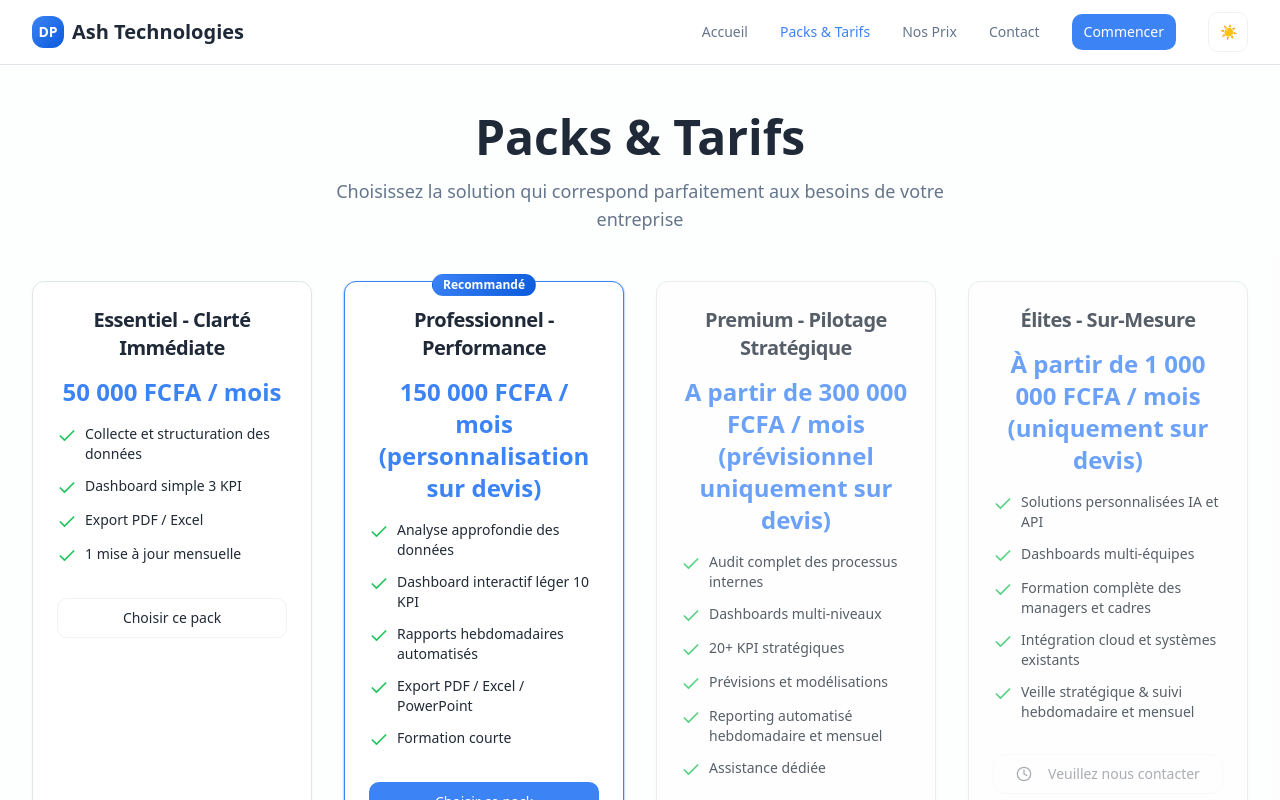
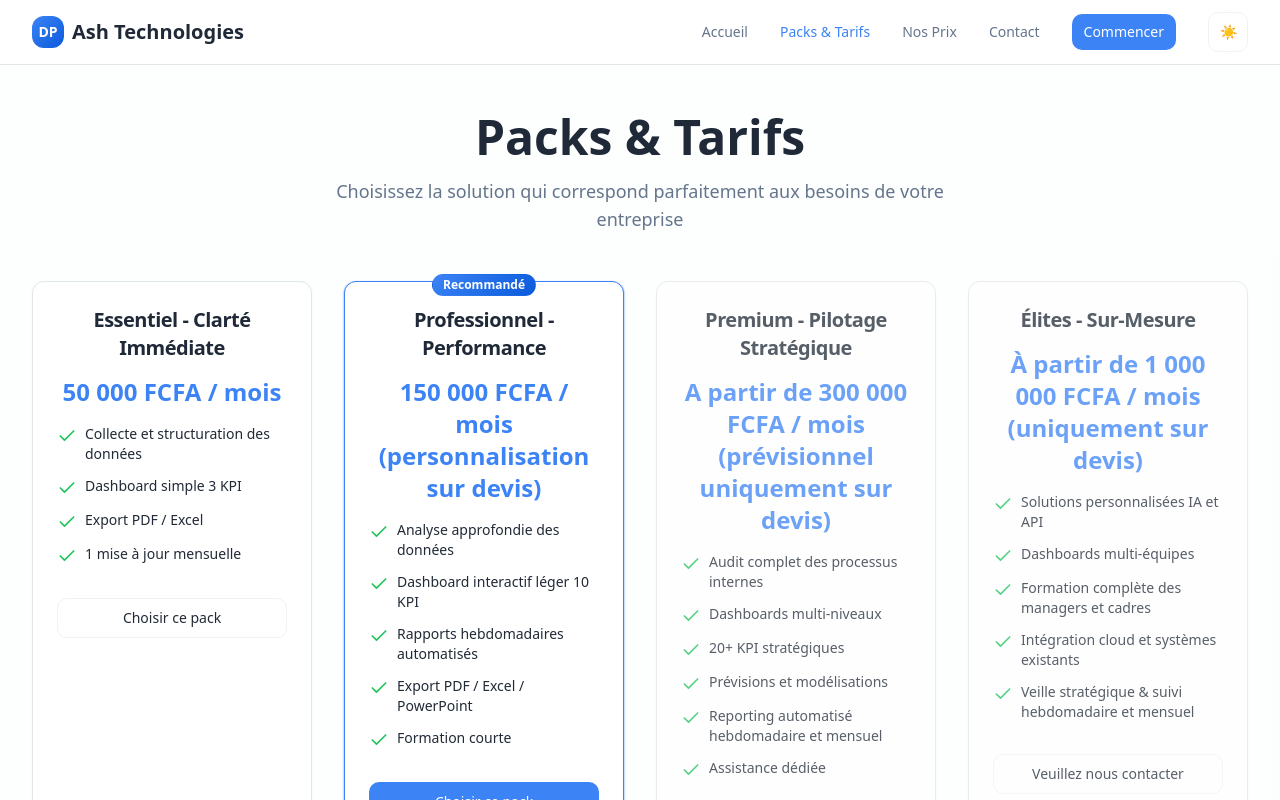
Before and after one commit to Handock-max/data-pilot-hub, a React (Vite) app: page /#/packs in a window 1280 px wide. Shown: the top 800 px of the page. Built offline with nearby package versions, Linux system fonts and the light colour scheme.

Commit message:
Update Packs.tsx

```diff
--- a/src/pages/Packs.tsx
+++ b/src/pages/Packs.tsx
@@ -117,13 +117,18 @@ const Packs = () => {
                       </Link>
                     </Button>
                   ) : (
-                    <Button
+
+
+                    /*<Button
                       variant="outline"
                       className="w-full"
                       disabled
                     >
                       <Clock className="h-4 w-4 mr-2" />
-                      <Link to="/Contact">
+                      <Link to="/Contact">/** */
+
+                    <Button asChild className="w-full" variant={pack.recommended ? "default" : "outline"}>
+                      <Link to="/contact">
                       Veuillez nous contacter
                       </Link>
                     </Button>
@@ -160,4 +165,6 @@ const Packs = () => {
   );
 };
 
+
+
 export default Packs;
```
